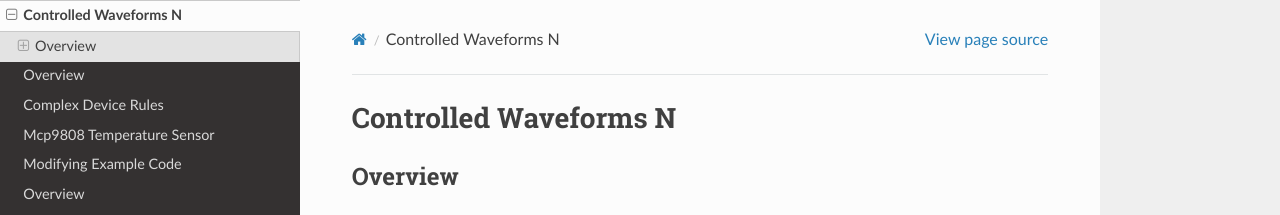
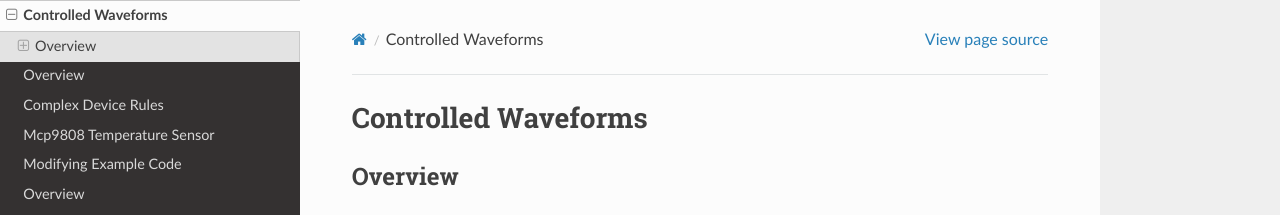
Before and after one commit to maxtkc/mvths-wiki, a Sphinx documentation site: the page built from docs/028c-controlled-waveforms.rst, in a window 1280 px wide. Shown: the top 215 px of the page. Built offline with Sphinx 7.4.7 and the Read the Docs theme 2.0.0, drawn with Linux system fonts in a browser that asks for light colours; pages that are not in the unit, such as notebooks, are missing from menus.

```diff
--- a/docs/028c-controlled-waveforms.rst
+++ b/docs/028c-controlled-waveforms.rst
@@ -1,4 +1,4 @@
-Controlled Waveforms N
+Controlled Waveforms
 =========================
 
 Overview
```
